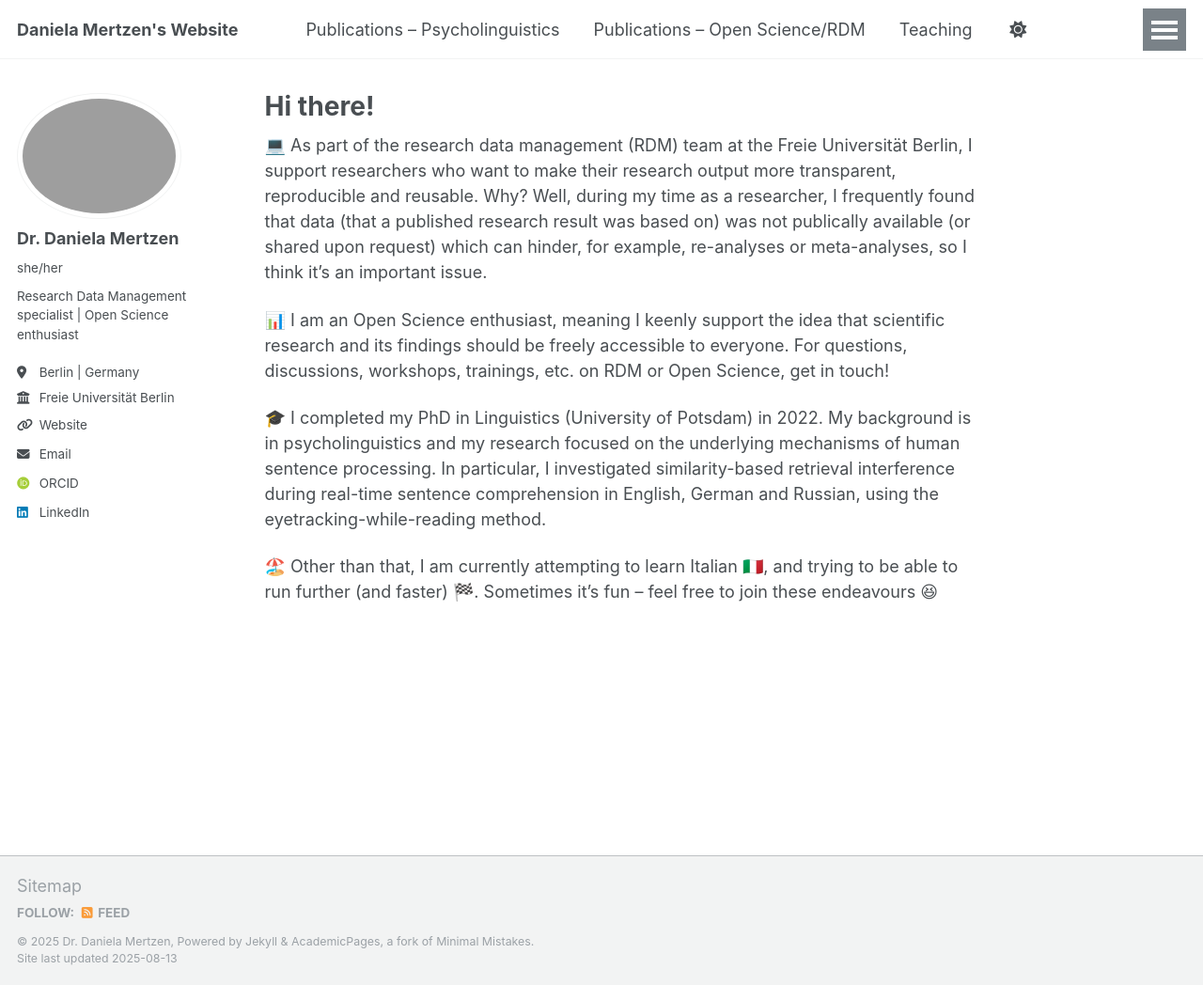
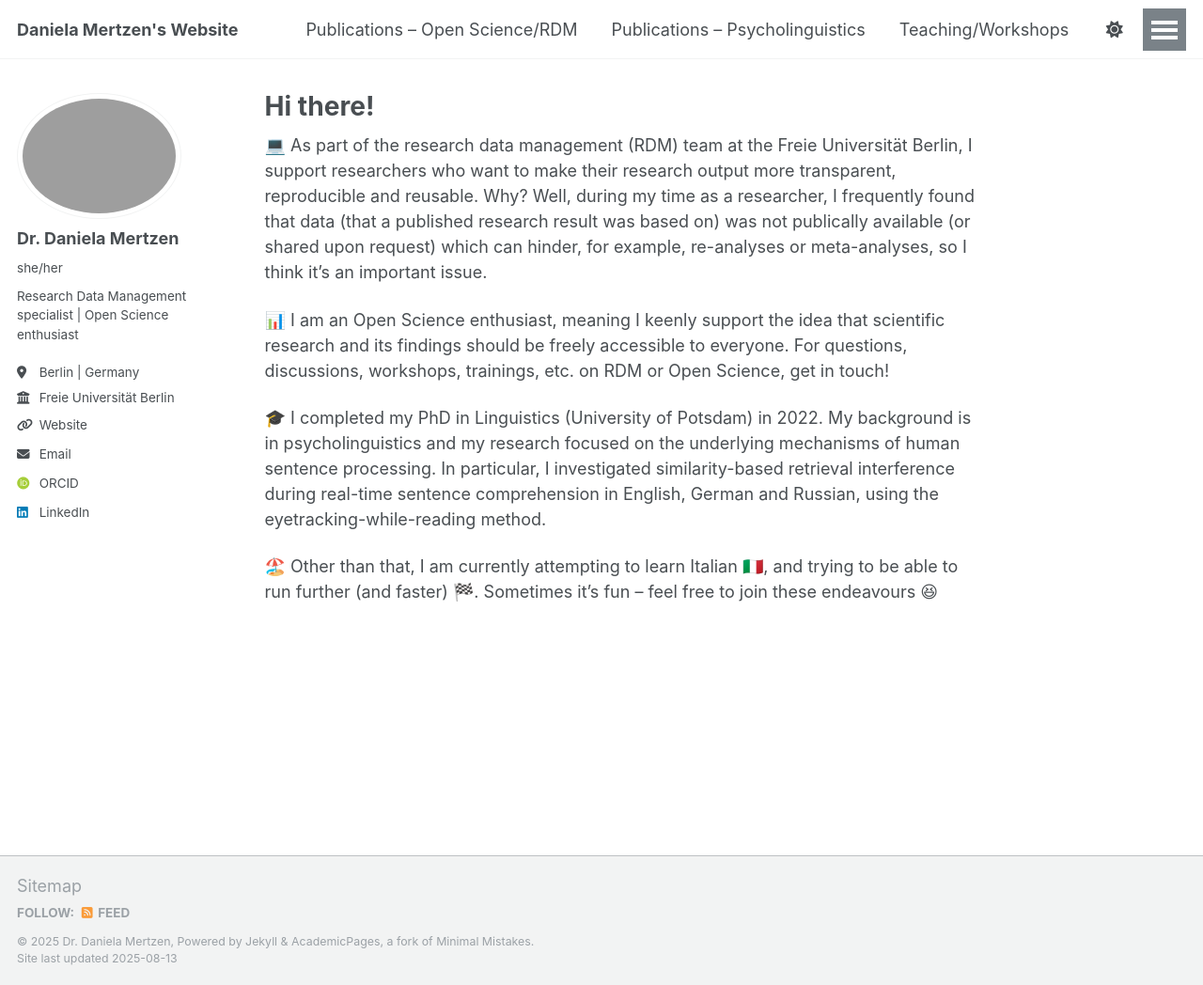
Before and after one commit to dmertzen/dmertzen.github.io, a Jekyll site: the page built from _pages/about.md, in a window 1280 px wide and 1048 px high. Shown: the whole window at 94% size. Built offline with Jekyll 4.4.1, drawn with Linux system fonts in a browser that asks for light colours; some web fonts are replaced; a script that is not in the unit is left out.

Commit message:
Update navigation.yml change order

```diff
--- a/_data/navigation.yml
+++ b/_data/navigation.yml
@@ -8,13 +8,14 @@
 #      Markdown formatted page while the second is generated using JSON.
 
 main:
-  - title: "Publications – Psycholinguistics"
-    url: /publications/
 
   - title: "Publications – Open Science/RDM"
     url: /talks/
 
-  - title: "Teaching"
+  - title: "Publications – Psycholinguistics"
+    url: /publications/
+
+  - title: "Teaching/Workshops"
     url: /teaching/
 
   - title: "Background"
```
